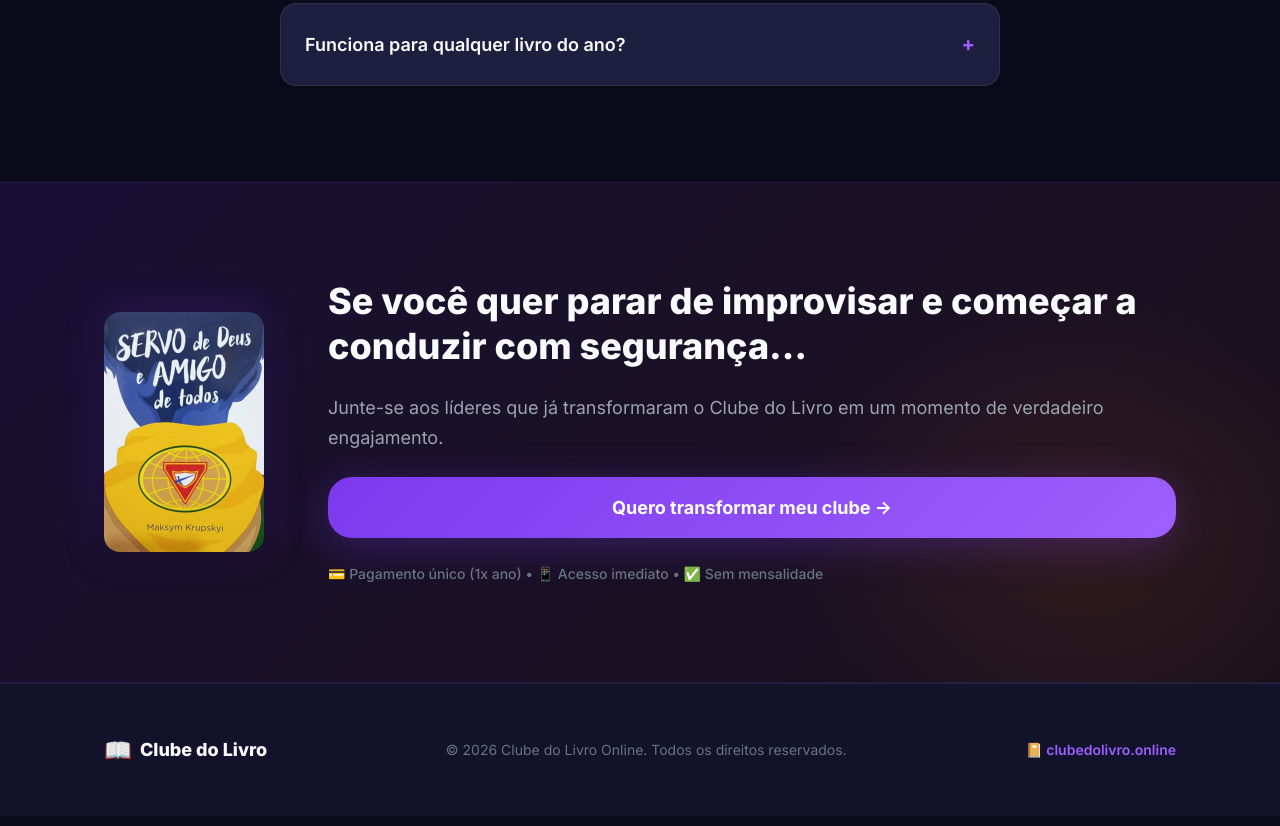
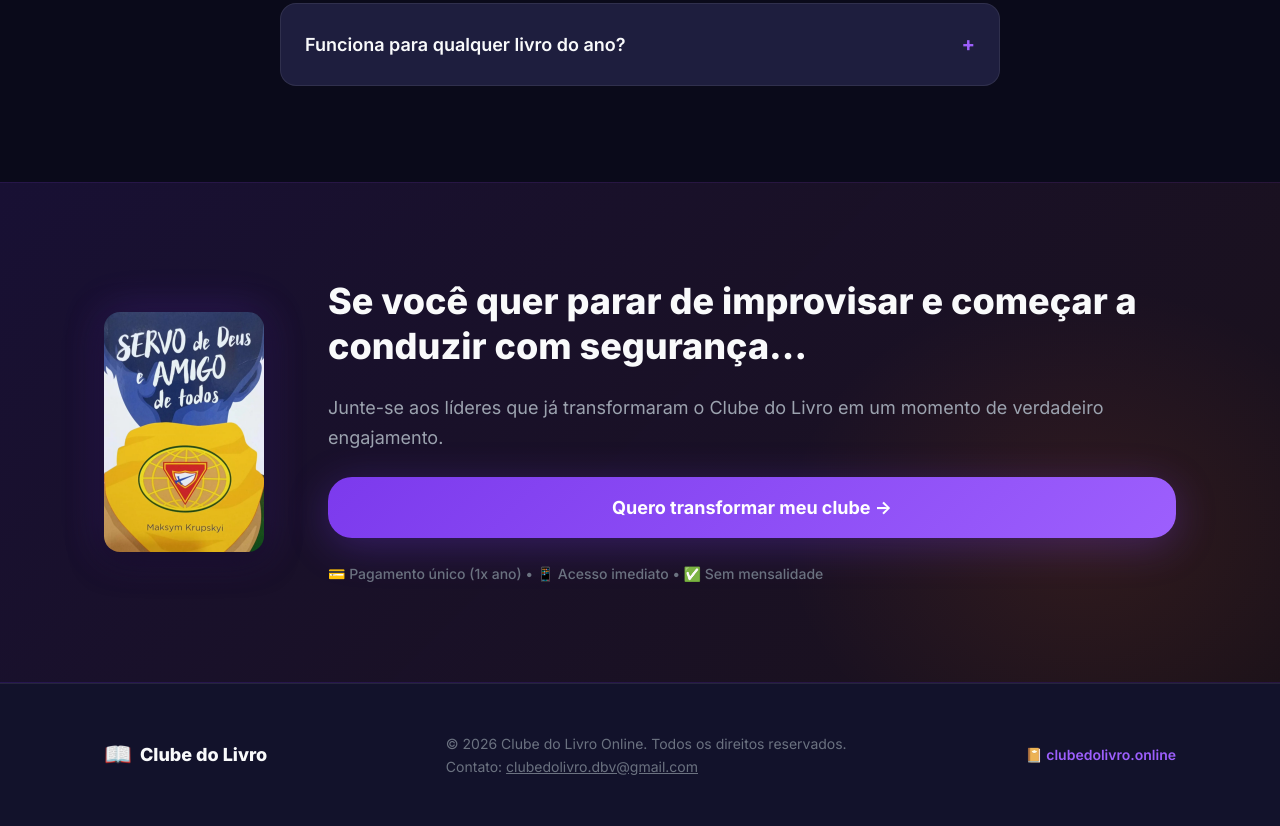
Before and after one commit to marcelotw/site-livro-ano, a plain HTML site: page index.html in a window 1280 px wide. Shown: the part 9780-10606 px from the top of the page. Drawn offline with Linux system fonts and the light colour scheme.

Commit message:
adicionando e-mail para contato.

```diff
--- a/index.html
+++ b/index.html
@@ -601,7 +601,10 @@
         <span class="logo-icon">📖</span>
         <span class="footer__name">Clube do Livro</span>
       </div>
-      <p class="footer__copy">© 2026 Clube do Livro Online. Todos os direitos reservados.</p>
+      <p class="footer__copy">
+        © 2026 Clube do Livro Online. Todos os direitos reservados.<br>
+        Contato: <a href="mailto:clubedolivro.dbv@gmail.com" style="color: inherit; text-decoration: underline;">clubedolivro.dbv@gmail.com</a>
+      </p>
       <a href="https://clubedolivro.online" class="footer__link" target="_blank" rel="noopener noreferrer">📔
         clubedolivro.online</a>
     </div>
```
